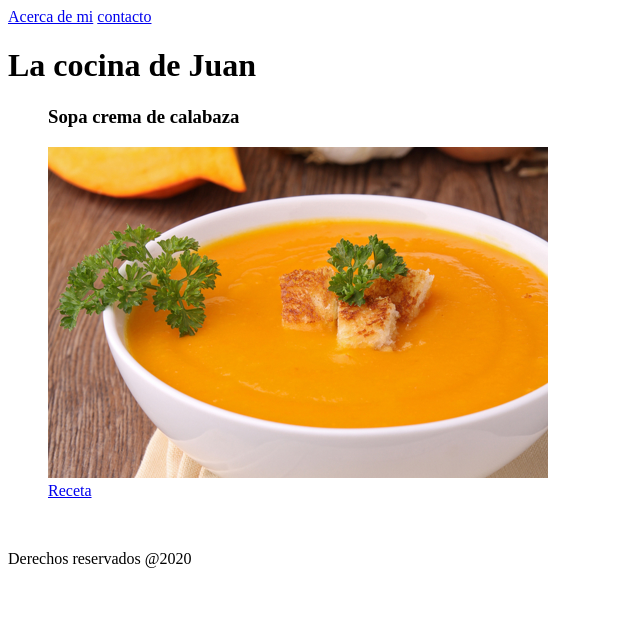
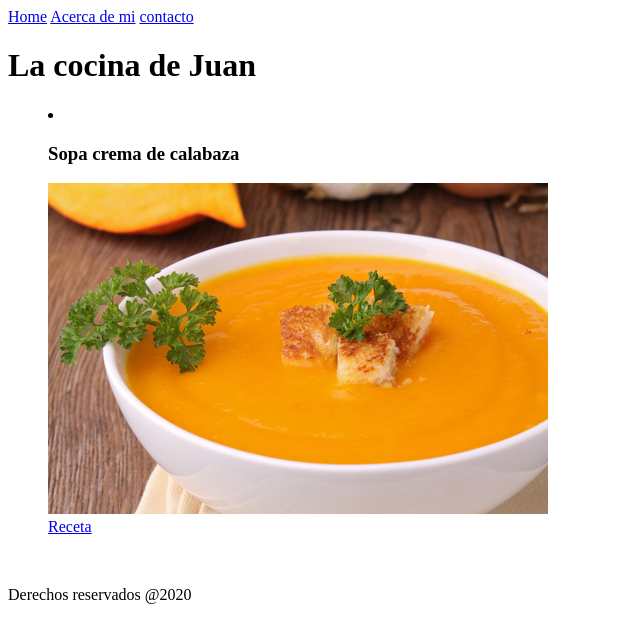
Before and after one commit to RicardoEtcheverry/CodoACodo2022, a plain HTML site: page TP1/index.html in a window 1280 px wide. Shown: the whole page, without its empty margins (0-640 px from the left). Drawn offline with Linux system fonts and the light colour scheme.

Commit message:
Cambios minimos en el index

```diff
--- a/TP1/TP1.html
+++ b/TP1/index.html
@@ -8,18 +8,20 @@
 <body>
     <header>
         <nav>
-            <a href="index.html" Home></a>
+            <a href="index.html"> Home</a>
             <a href="about.html"> Acerca de mi</a>
             <a href="contact.html"> contacto</a>
         </nav>
         <h1>La cocina de Juan</h1>
     </header>
 <menu>
+    <li>
     <h3> Sopa crema de calabaza</h3>
     <img src="Resources/sopacalabaza.png" alt="sopa de calabaza" width="500">
     <br>
     <a href="sopacalabaza.html" class="receta">Receta</a>
     <br>
+    </li>
 </menu>
 <footer>
     <br>
```
